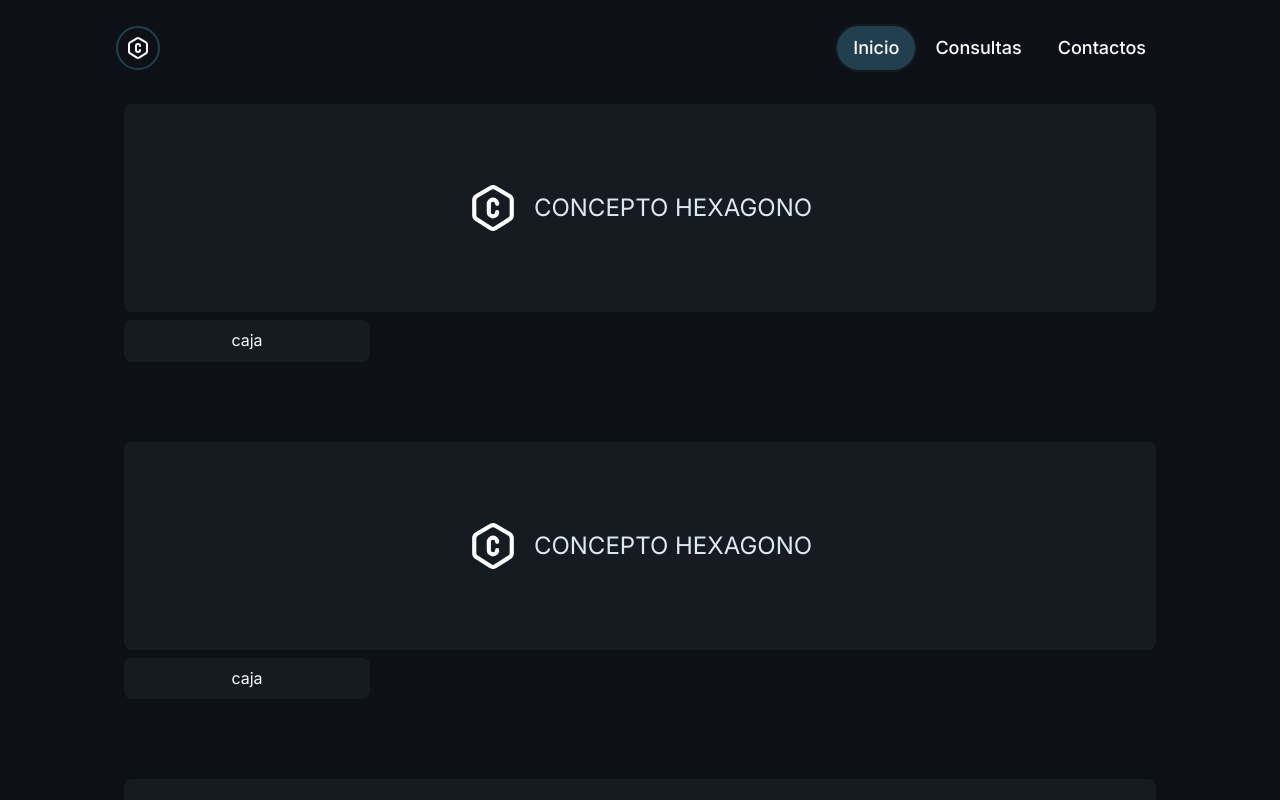
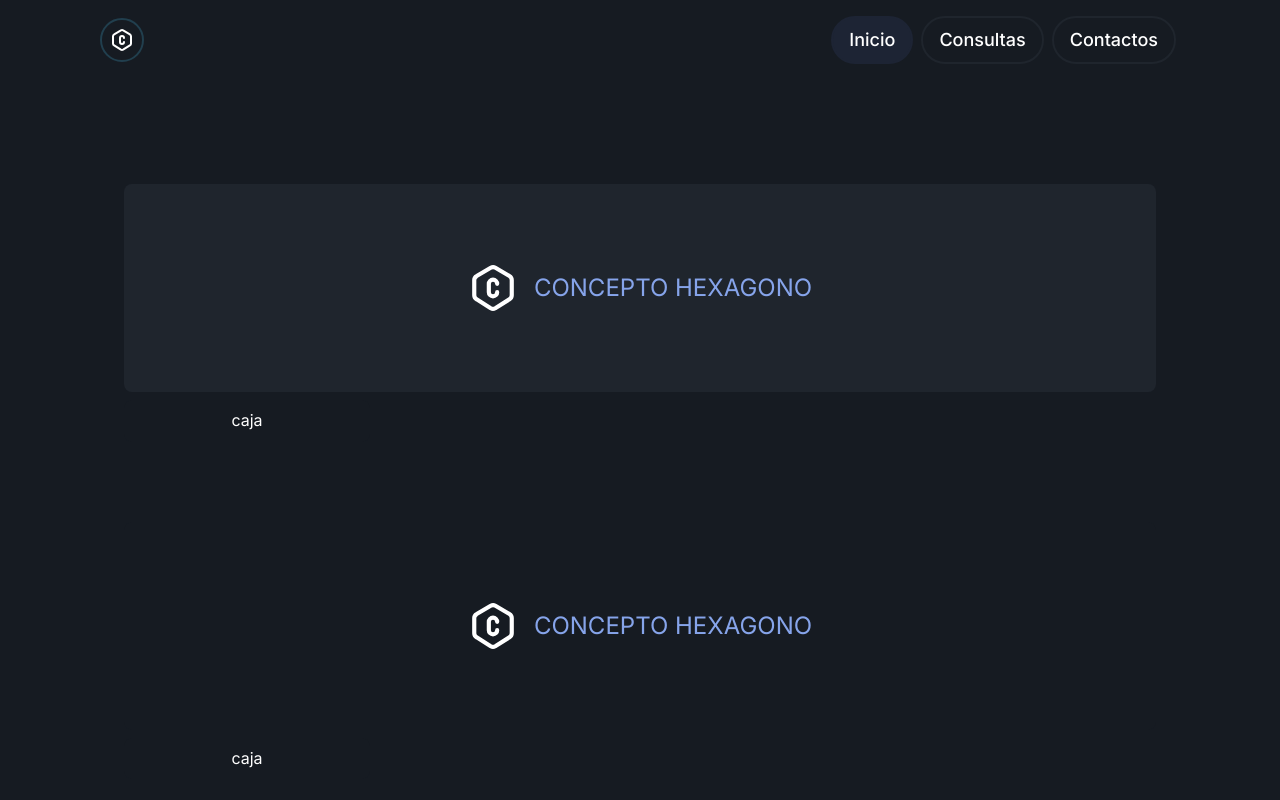
Before and after one commit to GRAMAPHENIA/001, a Next.js app: page / in a window 1280 px wide. Shown: the top 800 px of the page. Built offline with nearby package versions, Linux system fonts and the light colour scheme.

Commit message:
mods-and-fixes

```diff
--- a/src/app/globals.css
+++ b/src/app/globals.css
@@ -4,19 +4,20 @@
 
 :root {
   --dark: #161b22;
-  --light: #dee8f1;
+  --light: #1d2434;
+  --font-light: #86a4ea;
   --button-dark: #2b3136;
   --button-light: #dee8f1;
-  --hover: #213f4e;
+  --hover: #1d2434;
   --border: #324550;
   --estado: #1b2430;
-  --card-dark: #0d1117;
+  --card-dark: #1f252d;
   --card-light: #36393b;
   --border-card-dark: #3c4042;
 }
 html {
   overflow-y: scroll;
-  background: var(--card-dark);
+  background: var(--dark);
   font-family: system-ui, -apple-system, BlinkMacSystemFont, "Segoe UI", Roboto,
     Oxygen, Ubuntu, Cantarell, "Open Sans", "Helvetica Neue", sans-serif;
   user-select: none;
@@ -24,13 +25,14 @@ html {
   box-sizing: border-box;
   align-content: center;
   width: 1080px;
-  max-width: calc(100% - 2rem);
+  max-width: calc(100%);
   line-height: 1.6;
 }
 
-header {
-  top: 0;
+body {
+  font-feature-settings: "cv03","cv04","cv11";
 }
+
 
 /* 🔴 🧩 SCROLL 🧩 */
 
@@ -44,6 +46,25 @@ header {
   background-color: var(--hover);
 }
 
+*, :after, :before {
+  margin: 0;
+  padding: 0;
+  outline: 0;
+  box-sizing: border-box;
+}
+
 .navegacion {
   width: 1080px;
+  max-width: calc(100%);
+  background: var(--dark);
+  backdrop-filter: blur(3px);
+  height: 5rem;
+  position: sticky;
+  top: 0;
+  left: 0;
+  right: 0;
+  padding: 0;
+  display: flex;
+  align-items: center;
+  z-index: 110;
 }
--- a/src/app/layout.tsx
+++ b/src/app/layout.tsx
@@ -21,8 +21,8 @@ export default function RootLayout({
   return (
     <html lang="es">
       <body className={`${inter.className} antialiased`}>
-        <header className="navegacion flex bg-[var(--card-dark)] fixed z-[999] justify-between items-center px-4 py-6">
-          <div className="  h-w-11 w-11 rounded-full border-2 border-[#213f4e]">
+        <header className="navegacion justify-between items-center px-4 py-6">
+          <div className="h-11 w-11 rounded-full border-2 border-[#213f4e]">
             <Image
               className="p-2 justify-center align-middle"
               src="/iconos/logo.svg"
--- a/src/app/page.tsx
+++ b/src/app/page.tsx
@@ -3,8 +3,8 @@ import Image from "next/image";
 
 export default function Home() {
   return (
-    <main className="flex min-h-screen flex-col p-6">
-      <div className="flex justify-center items-center h-20 shrink-0 rounded-lg bg-[var(--dark)] p-4 md:h-52 text-2xl text-[var(--light)] mt-20">
+    <main className="flex flex-col p-6">
+      <div className="flex justify-center items-center h-20 shrink-0 rounded-lg bg-[var(--card-dark)] p-4 md:h-52 text-2xl text-[var(--font-light)] mt-20">
         <Image
           className="mr-4"
           src="/iconos/logo.svg"
@@ -19,7 +19,7 @@ export default function Home() {
           caja
         </div>
       </div>
-      <div className="flex justify-center items-center h-20 shrink-0 rounded-lg bg-[var(--dark)] p-4 md:h-52 text-2xl text-[var(--light)] mt-20">
+      <div className="flex justify-center items-center h-20 shrink-0 rounded-lg bg-[var(--dark)] p-4 md:h-52 text-2xl text-[var(--font-light)] mt-20">
         <Image
           className="mr-4"
           src="/iconos/logo.svg"
@@ -34,7 +34,7 @@ export default function Home() {
           caja
         </div>
       </div>
-      <div className="flex justify-center items-center h-20 shrink-0 rounded-lg bg-[var(--dark)] p-4 md:h-52 text-2xl text-[var(--light)] mt-20">
+      <div className="flex justify-center items-center h-20 shrink-0 rounded-lg bg-[var(--dark)] p-4 md:h-52 text-2xl text-[var(--font-light)] mt-20">
         <Image
           className="mr-4"
           src="/iconos/logo.svg"
@@ -49,7 +49,7 @@ export default function Home() {
           caja
         </div>
       </div>
-      <div className="flex justify-center items-center h-20 shrink-0 rounded-lg bg-[var(--dark)] p-4 md:h-52 text-2xl text-[var(--light)] mt-20">
+      <div className="flex justify-center items-center h-20 shrink-0 rounded-lg bg-[var(--dark)] p-4 md:h-52 text-2xl text-[var(--font-light)] mt-20">
         <Image
           className="mr-4"
           src="/iconos/logo.svg"
--- a/src/components/Navegacion.tsx
+++ b/src/components/Navegacion.tsx
@@ -24,14 +24,16 @@ export default function Navegacion() {
             key={link.name}
             href={link.href}
             className={clsx(
-              "flex items-center text-center justify-center rounded-full  py-2 px-4 text-lg font-medium hover:bg-[var(--estado)] hover:text-slate-400 md:flex-none md:justify-start md:py-2 md:px-4 border-2 border-[var(--card-dark)]",
+              "flex items-center text-center justify-center rounded-full py-2 px-4 text-lg font-medium hover:bg-[var(--estado)] hover:text-slate-400 md:flex-none md:justify-start md:py-2 md:px-4 border-2 border-[var(--card-dark)] mx-1",
               {
-                "bg-[var(--hover)] hover:bg-[var(--hover)] text-white rounded-full border-2 border-[var(--dark)]":
+                "bg-[var(--hover)] hover:bg-[var(--hover)] text-white rounded-full border-2 border-[var(--light)]":
                   pathname === link.href,
               }
             )}
           >
-            <p className="text-center text-white shadow-slate-400">{link.name}</p>
+            <p className="text-center text-white shadow-slate-400">
+              {link.name}
+            </p>
           </Link>
         );
       })}
```
